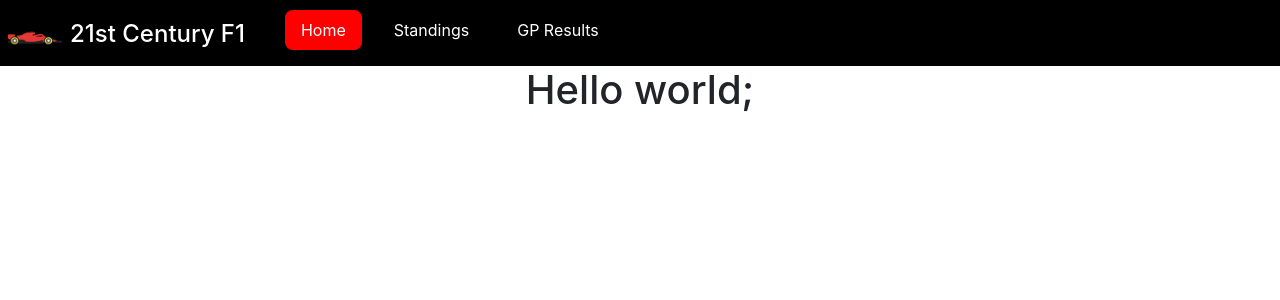
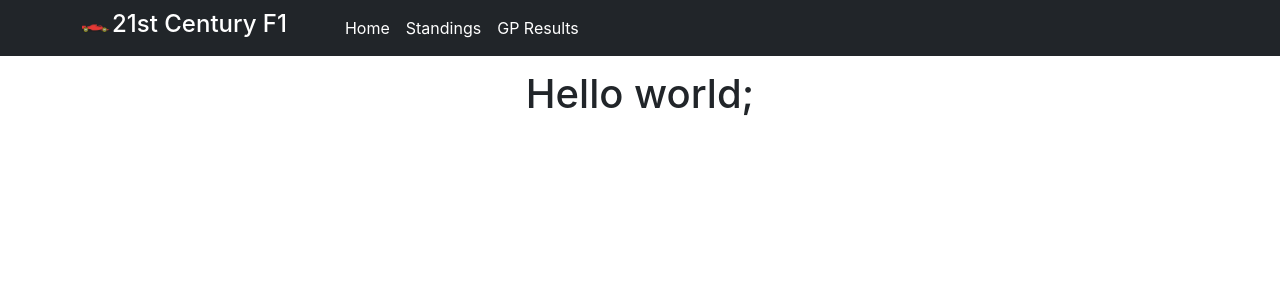
Before and after one commit to rrichaz1/21st-century-F1, a React (Create React App) app: page / in a window 1280 px wide. Shown: the top 300 px of the page. Built offline with nearby package versions, Linux system fonts and the light colour scheme.

Commit message:
use bootstrap classes for hamburger

```diff
--- a/src/App.css
+++ b/src/App.css
@@ -1,7 +1,9 @@
 .App {
   text-align: center;
 }
-
+body {
+  padding-top: 70px;
+}
 .App-logo {
   height: 40vmin;
   pointer-events: none;
--- a/src/home/Home.js
+++ b/src/home/Home.js
@@ -1,6 +1,8 @@
 const Home = () => {
     return (
+        <div className="container">
         <h1>Hello world;</h1>
+        </div>
      );
 }
 
--- a/src/nav-bar/Navigation.css
+++ b/src/nav-bar/Navigation.css
@@ -1,10 +1,64 @@
-.active{
+header::after {
+    content: '';
+    display: table;
+    clear: both;
+  }
+
+  .logo {
+    float: left;
+    padding: 10px 0;
+  }
+
+  nav ul {
+    list-style: none;
+  }
+
+  nav li {
+    display: inline-block;
+    position: relative;
+  }
+
+  .nav-effect  {
+    color: #FF0000;
+  }
+
+  .nav-effect:hover {
+    color: #FF0000;
+  }
+
+  .nav-effect::before {
+    content: '';
+    display: block;
+    height: 5px;
+    background-color: #FF0000;
+    position: absolute;
+    top: 0;
+    width: 0%;
+    transition: all ease-in-out 250ms;
+  }
+
+  .nav-effect:hover::before {
+    width: 90%;
+  }
+
+  nav {
+    display: flex;
+    background-color: #000000;
+    color: white;
+    padding-top: 10px;
+}
+
+h4{
+    padding-right: 50px;
+}
+
+/* .active{
     background-color: #FF0000;
 }
 
 nav {
     display: flex;
-    /* justify-content: space-between; */
+    justify-content: space-between;
     align-items: center;
     background-color: #000000;
     color: white;
--- a/src/nav-bar/Navigation.js
+++ b/src/nav-bar/Navigation.js
@@ -1,19 +1,30 @@
 import './Navigation.css';
 import { NavLink } from "react-router-dom";
-import { useState } from "react";
+// import { useState } from "react";
 import logo from './logo.png';
 
 const Navigation = () => {
-    const [menuOpen, setMenuOpen] = useState(false);
+    // const [menuOpen, setMenuOpen] = useState(false);
     return (
-            <nav>
-              <img src={logo} width="70" height="50" className="px-2"alt="logo"/>
+
+            <nav className='navbar navbar-expand-lg navbar-dark fixed-top bg-dark'>
+              <div class="container">
+
+                    <img src={logo} width="30" height="30" class="d-inline-block align-top"
+                        alt="F1 Car Logo"/>
                         <h4>21st Century F1</h4>
-              {<div className="menu" onClick={() => setMenuOpen(!menuOpen)}>
-              </div>  }
-              <ul className={menuOpen ? "open" : ""}>
+
+
+                <button class="navbar-toggler" type="button" data-bs-toggle="collapse" data-bs-target="#navbarCollapse"
+                    aria-controls="navbarCollapse" aria-expanded="false" aria-label="Toggle navigation">
+                    <span class="navbar-toggler-icon"></span>
+                </button>
+
+
+                <div class="collapse navbar-collapse" id="navbarCollapse">
+                <ul className="nav navbar-nav mr-auto text-center">
                     <li>
-                  <NavLink to="/" className={"nav-link text-white nav-effect"}> Home</NavLink>
+                      <NavLink to="/" className={"nav-link nav-effect"}> Home</NavLink>
                     </li>
                     <li>
                       <NavLink to="/standings" className={"nav-link text-white nav-effect"}>Standings</NavLink>
@@ -22,7 +33,10 @@ const Navigation = () => {
                       <NavLink to="/results" className={"nav-link text-white nav-effect"}>GP Results</NavLink>
                     </li>
                   </ul>
+                </div>
+                </div>
             </nav>
+
           );
 };
 
```
Lines whose indentation alone changed are shown as unchanged.
